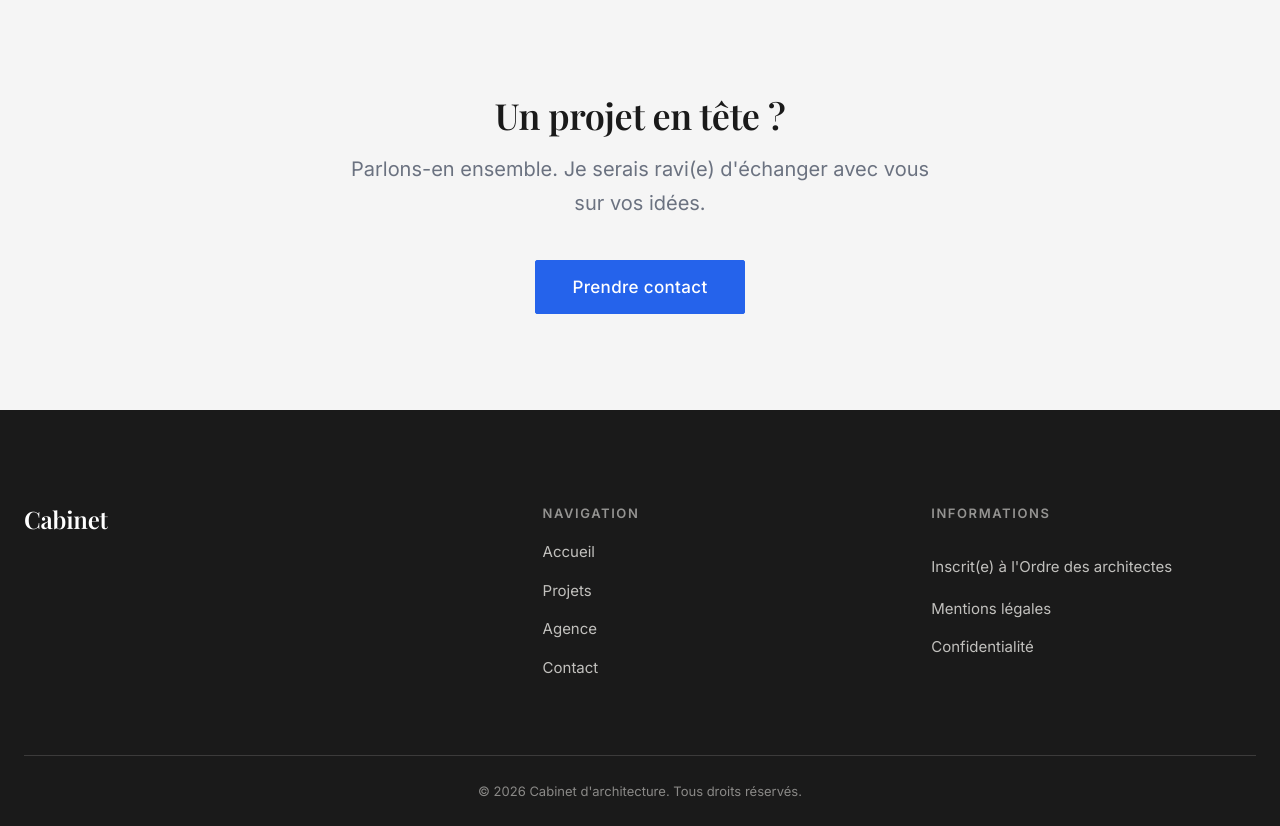
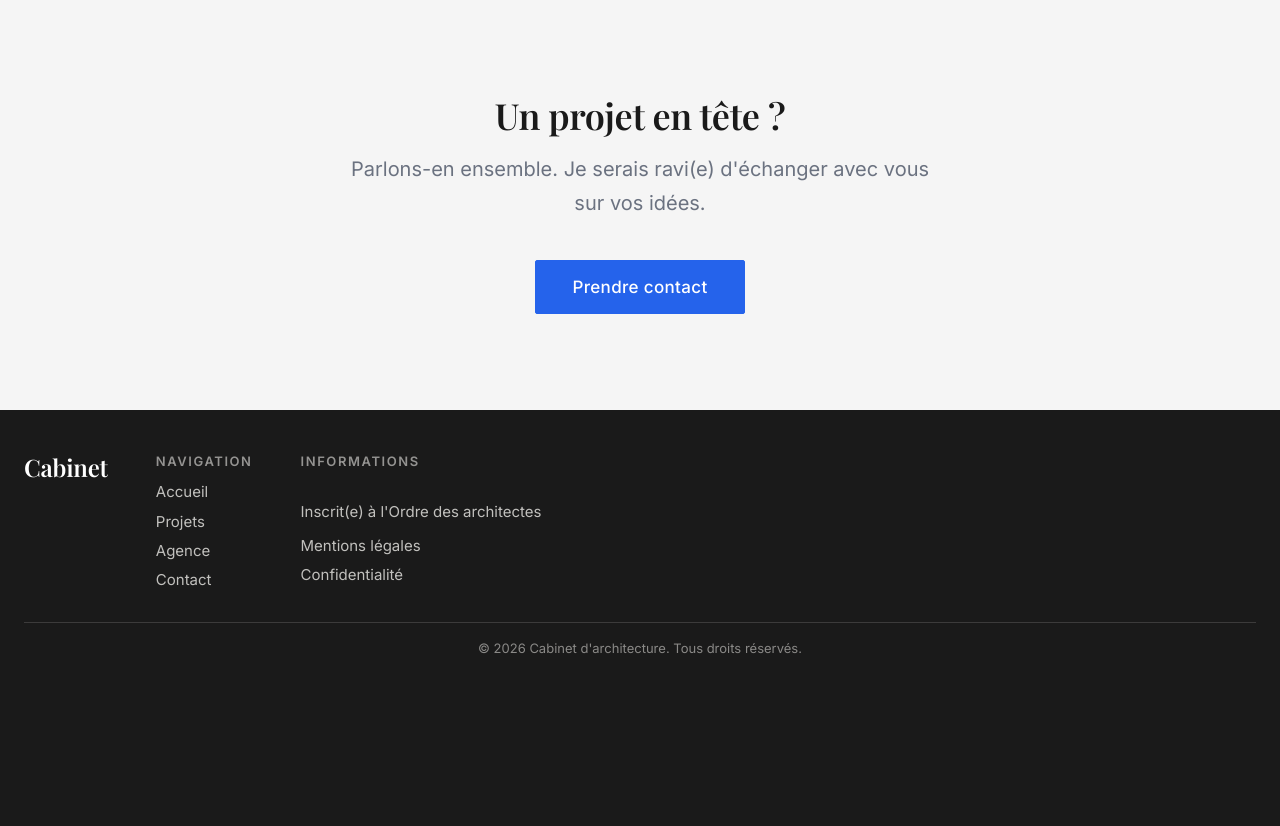
Before and after one commit to Killianp-dev/django-app, a Django app: page /demo-architecte/ in a window 1280 px wide. Shown: the part 823-1649 px from the top of the page. After the commit the page ends 1477 px from the top, so only its background shows below. Run offline with Django 5.2, Linux system fonts and the light colour scheme; data that the repository does not hold is empty.

Commit message:
Afficher la démo architecte dans les projets et resserrer le hero, le pied de page et le menu.
Co-authored-by: Cursor <cursoragent@cursor.com>

```diff
--- a/src/static/archi/css/components/_footer.css
+++ b/src/static/archi/css/components/_footer.css
@@ -5,18 +5,29 @@
 .archi-footer {
     background-color: var(--color-ink);
     color: rgba(250, 248, 244, 0.75);
-    padding: var(--space-2xl) 0 var(--space-md);
+    padding: 2.75rem 0 1.15rem;
+    line-height: 1.45;
+}
+
+.archi-footer p {
+    max-width: none;
+    line-height: 1.45;
 }
 
 .archi-footer__grid {
     display: grid;
-    gap: var(--space-lg);
+    gap: 1.5rem;
     grid-template-columns: 1fr;
-    padding-bottom: var(--space-lg);
+    align-items: start;
+    padding-bottom: 1.25rem;
 }
 
 @media (min-width: 768px) {
-    .archi-footer__grid { grid-template-columns: 1.4fr 1fr 1fr; gap: var(--space-xl); }
+    .archi-footer__grid {
+        grid-template-columns: max-content max-content minmax(14rem, 1fr);
+        justify-content: start;
+        column-gap: 3rem;
+    }
 }
 
 .archi-footer__title {
@@ -24,7 +35,7 @@
     font-size: var(--text-xl);
     font-weight: 600;
     color: #fff;
-    margin-bottom: var(--space-sm);
+    margin-bottom: 0.65rem;
 }
 
 .archi-footer__col--nav .archi-footer__title,
@@ -37,11 +48,11 @@
     font-weight: 600;
 }
 
-.archi-footer__address { font-style: normal; line-height: var(--leading-snug); margin-bottom: var(--space-xs); }
+.archi-footer__address { font-style: normal; line-height: 1.4; margin-bottom: 0.45rem; }
 
 .archi-footer__contact-item,
 .archi-footer__nav-list li,
-.archi-footer__legal-list li { margin-bottom: 0.6rem; }
+.archi-footer__legal-list li { margin-bottom: 0.28rem; }
 
 .archi-footer__link {
     color: rgba(250, 248, 244, 0.75);
@@ -52,8 +63,8 @@
 
 .archi-footer__bottom {
     border-top: var(--rule-width) solid rgba(250, 248, 244, 0.15);
-    margin-top: var(--space-md);
-    padding-top: var(--space-md);
+    margin-top: 0.35rem;
+    padding-top: 1rem;
     text-align: center;
 }
 
@@ -68,6 +79,6 @@
 .archi-legal-block {
     font-size: var(--text-sm);
     color: rgba(250, 248, 244, 0.75);
-    line-height: var(--leading-snug);
-    margin-bottom: var(--space-sm);
+    line-height: 1.4;
+    margin-bottom: 0.65rem;
 }
--- a/src/static/archi/css/main.css
+++ b/src/static/archi/css/main.css
@@ -12,13 +12,13 @@
 /* Components */
 @import 'components/_buttons.css';
 @import 'components/_nav.css';
-@import 'components/_footer.css';
+@import 'components/_footer.css?v=20261012-footer';
 @import 'components/_project-card.css';
 @import 'components/_mission-card.css';
 @import 'components/_gallery.css';
 
 /* Sections */
-@import 'sections/_hero.css';
+@import 'sections/_hero.css?v=20261012-hero';
 @import 'sections/_section.css';
 
 /* Pages */
--- a/src/static/archi/css/sections/_hero.css
+++ b/src/static/archi/css/sections/_hero.css
@@ -19,6 +19,8 @@
 }
 
 .archi-hero__bg img {
+    position: relative;
+    z-index: 0;
     width: 100%;
     height: 100%;
     object-fit: cover;
@@ -28,13 +30,10 @@
     content: '';
     position: absolute;
     inset: 0;
-    z-index: -1;
-    background: linear-gradient(
-        180deg,
-        rgba(20, 17, 13, 0.55) 0%,
-        rgba(20, 17, 13, 0.35) 45%,
-        rgba(20, 17, 13, 0.75) 100%
-    );
+    z-index: 1;
+    background:
+        radial-gradient(ellipse 78% 62% at 50% 46%, rgba(20, 17, 13, 0.68) 0%, rgba(20, 17, 13, 0.22) 72%, transparent 100%),
+        linear-gradient(180deg, rgba(20, 17, 13, 0.42) 0%, rgba(20, 17, 13, 0.28) 46%, rgba(20, 17, 13, 0.62) 100%);
 }
 
 /* Fallback sans image : fond uni élégant */
--- a/src/templates/archi/base.html
+++ b/src/templates/archi/base.html
@@ -50,7 +50,7 @@
     {% include 'archi/partials/head_theme.html' %}
 
     {# CSS principal #}
-    <link rel="stylesheet" href="{% static 'archi/css/main.css' %}">
+    <link rel="stylesheet" href="{% static 'archi/css/main.css' %}?v=20261012-hero">
 
     {% block extra_head %}{% endblock %}
 </head>
```
Also changed, not shown: src/settings_demo_local.py (added, +15 -0 lines), src/static/css/components/_navbar.css (+6 -7 lines), src/templates/index.html (+27 -1 lines).
